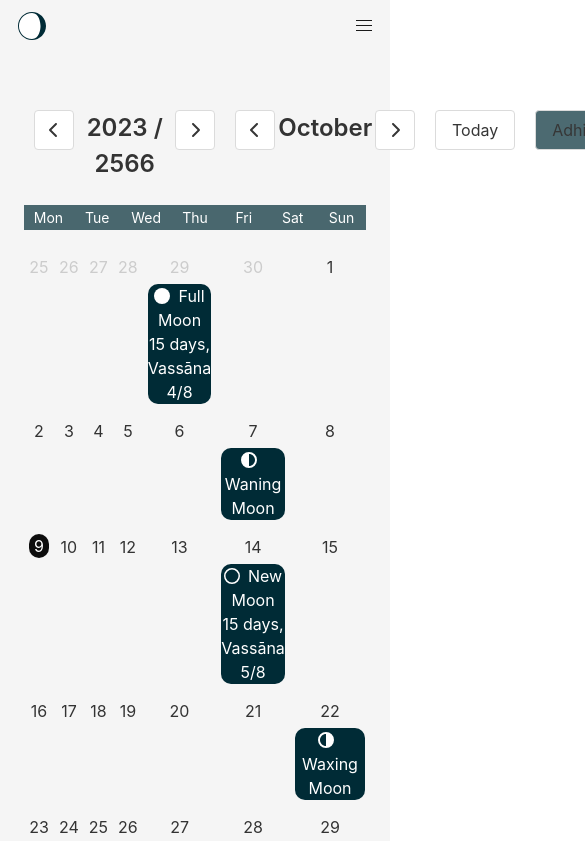
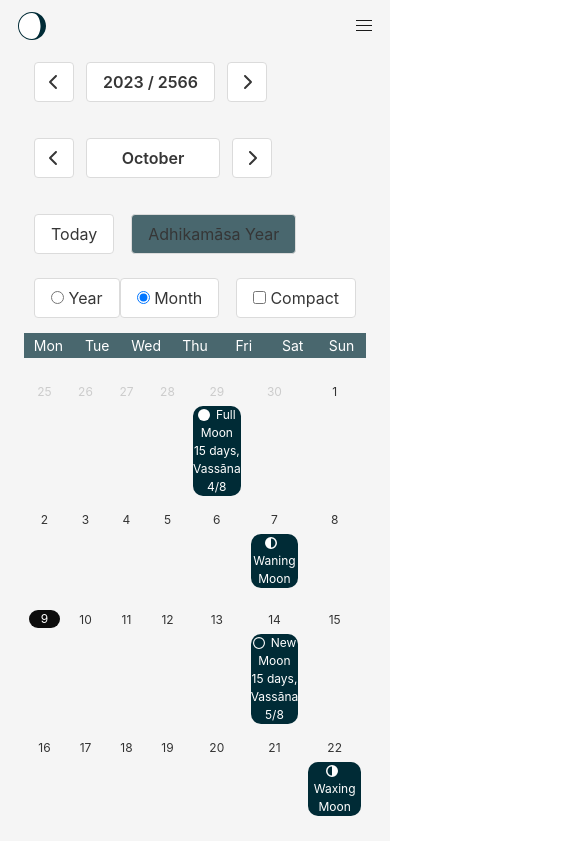
Before and after one commit to splendidmoons/splendidmoons.github.io, a Nuxt app: page / in a window 390 px wide. Shown: the top 841 px of the page, 585 px wide, since content can reach past the window. Built offline with nearby package versions, Linux system fonts and the light colour scheme.

Commit message:
mobile view and navbar js

```diff
--- a/components/AppNav.vue
+++ b/components/AppNav.vue
@@ -8,14 +8,24 @@
                 <img src="~/assets/images/logo-bw.svg" alt="Splendid Moons" width="40" height="40" />
             </NuxtLink>
 
-            <a role="button" class="navbar-burger" aria-label="menu" aria-expanded="false" data-target="navbarBasicExample">
+            <a
+                :class="[navbar_is_active ? 'is-active' : '', 'navbar-burger']"
+                role="button"
+                aria-label="menu"
+                aria-expanded="false"
+                data-target="navbarMenuTarget"
+                @click="toggleNavbar"
+            >
                 <span aria-hidden="true"></span>
                 <span aria-hidden="true"></span>
                 <span aria-hidden="true"></span>
             </a>
         </div>
 
-        <div id="navbarBasicExample" class="navbar-menu">
+        <div
+            id="navbarMenuTarget"
+            :class="[navbar_is_active ? 'is-active' : '', 'navbar-menu']"
+        >
             <div class="navbar-start">
                 <NuxtLink to="/" class="navbar-item">
                     Splendid Moons
@@ -58,8 +68,20 @@
  import { main_store } from '~/store/main';
 
  export default {
+     data() {
+         return {
+             navbar_is_active: false,
+         };
+     },
+
      computed: {
          ...mapWritableState(main_store, ['is_dark']),
      },
+
+     methods: {
+         toggleNavbar() {
+             this.navbar_is_active = !this.navbar_is_active;
+         },
+     }
  };
 </script>
--- a/components/CalendarDateIndicator.vue
+++ b/components/CalendarDateIndicator.vue
@@ -1,5 +1,10 @@
 <template>
   <div class="calendar-date-indicator">
+    <div class="columns is-desktop">
+
+      <div class="column date-controls">
+        <div class="field is-grouped">
+          <p class="control">
             <button
               :class="[is_dark ? 'is-dark' : '', 'button']"
               @click="selectPreviousYear"
@@ -8,9 +13,15 @@
                 <font-awesome-icon icon="fa-solid fa-chevron-left" />
               </span>
             </button>
+          </p>
 
-    <div class="date-label">{{ selectedYear }}</div>
+          <p class="control">
+            <button :class="[is_dark ? 'is-dark' : '', 'button']">
+              <span class="date-label">{{ selectedYear }}</span>
+            </button>
+          </p>
 
+          <p class="control">
             <button
               :class="[is_dark ? 'is-dark' : '', 'button']"
               @click="selectNextYear"
@@ -19,9 +30,15 @@
                 <font-awesome-icon icon="fa-solid fa-chevron-right" />
               </span>
             </button>
+          </p>
+        </div>
 
         <div v-show="calendarPeriod == 'month'" class="button-spacer"></div>
+      </div>
 
+      <div class="column date-controls">
+        <div class="field is-grouped">
+          <p class="control">
             <button
               v-show="calendarPeriod == 'month'"
               :class="[is_dark ? 'is-dark' : '', 'button']"
@@ -31,9 +48,15 @@
                 <font-awesome-icon icon="fa-solid fa-chevron-left" />
               </span>
             </button>
+          </p>
 
-    <div v-show="calendarPeriod == 'month'" class="date-label" style="width: 140px;">{{ selectedMonth }}</div>
+          <p v-show="calendarPeriod == 'month'" class="control">
+            <button :class="[is_dark ? 'is-dark' : '', 'button']">
+              <span class="date-label month-label">{{ selectedMonth }}</span>
+            </button>
+          </p>
 
+          <p class="control">
             <button
               v-show="calendarPeriod == 'month'"
               :class="[is_dark ? 'is-dark' : '', 'button']"
@@ -43,21 +66,31 @@
                 <font-awesome-icon icon="fa-solid fa-chevron-right" />
               </span>
             </button>
+          </p>
+        </div>
+        <div class="button-spacer"></div>
+      </div>
 
-    <div class="button-spacer"></div>
-
+      <div class="column is-narrow">
+        <div class="field is-grouped">
+          <p class="control">
             <button
               :class="[is_dark ? 'is-dark' : '', 'button']"
               @click="selectCurrent"
             >
               <span>Today</span>
             </button>
+            <div class="button-spacer"></div>
+          </p>
 
-    <div class="button-spacer"></div>
-
+          <p class="control">
             <button :class="[is_dark ? 'is-dark' : '', 'button']" style="background-color: rgba(0, 43, 54, 0.7);">
               <span>{{ selectedYearType }}</span>
             </button>
+          </p>
+        </div>
+      </div>
+    </div>
   </div>
 </template>
 
@@ -203,20 +236,40 @@
 </script>
 
 <style scoped lang="sass">
+ @import "../node_modules/bulma/sass/utilities/mixins.sass"
+
  .calendar-date-indicator
-   display: flex
-   justify-content: space-between
-
    .date-label
-     font-size: 24px
      font-weight: 600
      text-align: center
+     @include until($desktop)
+       font-size: 16px
+     @include desktop
+       font-size: 18px
+     @include widescreen
+       font-size: 24px
+
+     &.month-label
+       @include until($desktop)
+         width: 100px
+       @include desktop
+         width: 120px
+       @include widescreen
+         width: 140px
 
  .calendar-date-indicator > button
    cursor: pointer
    user-select: none
 
+ .column.date-controls
+   padding-bottom: 0
+   .field
+     margin-bottom: 0
+
  .button-spacer
    display: inline-block
+   @include until($desktop)
+     padding-left: 5px
+   @include widescreen
      padding-left: 20px
 </style>
--- a/components/CalendarHeader.vue
+++ b/components/CalendarHeader.vue
@@ -1,5 +1,7 @@
 <template>
     <div class="calendar-month-header">
+        <div class="columns is-desktop">
+            <div class="column">
                 <CalendarDateIndicator
                     class="calendar-month-header-selected-month"
                     :selected-date="selected_date"
@@ -7,13 +9,17 @@
                     :current-date="today"
                     @dateSelected="selectDate"
                 />
+            </div>
 
+            <div class="column is-narrow">
                 <CalendarModeSelector
                     :calendar-period="calendar_period"
                     :is-compact="is_compact"
                     @calendarPeriodChanged="setCalendarPeriod"
                     @isCompactChanged="setIsCompact"
                 />
+            </div>
+        </div>
     </div>
 </template>
 
@@ -73,8 +79,6 @@
 
 <style scoped lang="sass">
  .calendar-month-header
-     display: flex
-     justify-content: space-between
      padding: 10px
 
  .calendar-month-header
--- a/components/CalendarMonthDayItem.vue
+++ b/components/CalendarMonthDayItem.vue
@@ -165,12 +165,17 @@
 </script>
 
 <style scoped lang="sass">
+ @import "../node_modules/bulma/sass/utilities/mixins.sass"
+
  .calendar-day
      position: relative
      min-height: 100px
-     font-size: 16px
      padding: 5px
      text-align: center
+     @include until($desktop)
+        font-size: 12px
+     @include desktop
+        font-size: 16px
 
      &.is-compact
         position: normal
--- a/layouts/default.vue
+++ b/layouts/default.vue
@@ -33,3 +33,10 @@
      },
  };
 </script>
+
+<style scoped lang="sass">
+ @import "../node_modules/bulma/sass/utilities/mixins.sass"
+ #content-wrap
+   @include until($desktop)
+     padding-top: 0
+</style>
```
Lines whose indentation alone changed are shown as unchanged.
